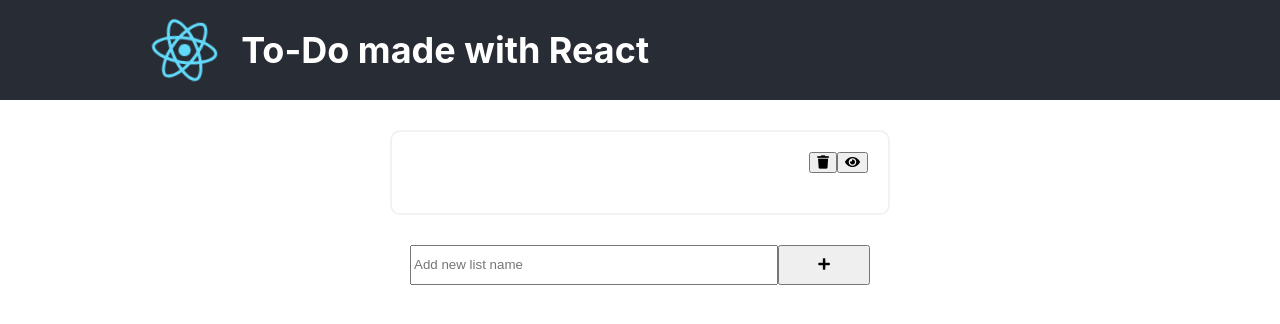
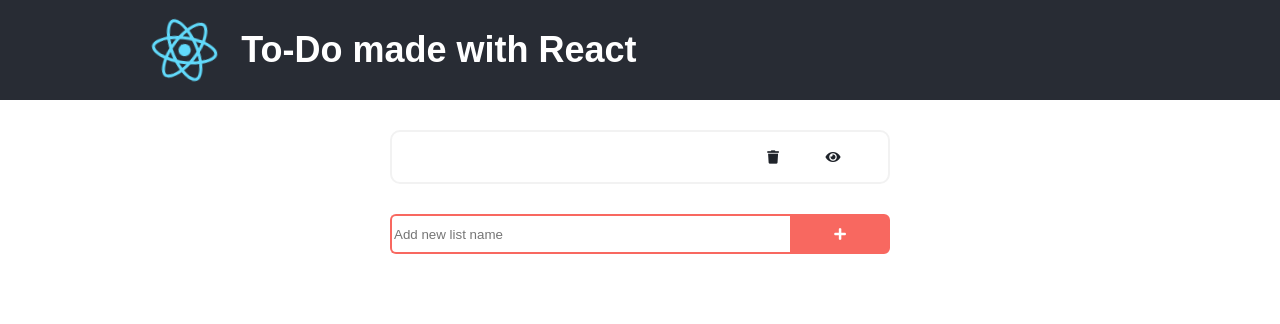
Before and after one commit to MilenaGiachetti/ReactToDo, a React (Create React App) app: page / in a window 1280 px wide. Both pictures are taken after a click on the button 824 px from the left and 140 px from the top of the page. Shown: the top 324 px of the page. Built offline with nearby package versions, Linux system fonts and the light colour scheme.

Commit message:
Add basic styling

```diff
--- a/src/containers/List/CreateList/CreateList.js
+++ b/src/containers/List/CreateList/CreateList.js
@@ -18,7 +18,7 @@ const CreateList = React.memo ((props) => {
     return (
         <div className={classes.inputGroup}>
             <input type="text" value={inputState} onKeyDown={event => enterKeyDown(event, addList)} onChange={(e) => setInputState(e.target.value)} placeholder="Add new list name"/>
-            <button onClick={addList}><i className="fas fa-plus" title="Add new list"></i></button>
+            <button onClick={addList}><i className="fas fa-plus"></i></button>
         </div>
     )
 })
--- a/src/containers/List/CreateList/CreateList.module.scss
+++ b/src/containers/List/CreateList/CreateList.module.scss
@@ -1,17 +1,22 @@
 
 .inputGroup {
-    width: calc(100% - 40px);
-    max-width: 460px;
+    width: 100%;
+    max-width: 500px;
     margin: 20px auto;
     height: 40px;
+    input {
+        width: 80%;
+        height: 100%;
+        border-radius: 6px 0 0 6px;
+        border: 2px solid #f86860;
+        border-right: 0;
+    }
+    button {
+        border-radius: 0 6px 6px 0;
+        border: 2px solid #f86860;
+        width: 20%;
+        height: 100%;
+        background-color: #f86860;
+        color: #fff;
+    }
 }
-
-.inputGroup input {
-    width: 80%;
-    height: 100%;
-}
-
-.inputGroup button {
-    width: 20%;
-    height: 100%;
-}
--- a/src/containers/List/List.js
+++ b/src/containers/List/List.js
@@ -27,16 +27,18 @@ const List = React.memo ((props) => {
 
     return (
         <div className={classes.List} onClick={(e) => e.stopPropagation()}>
-            <div className={classes.deleteListBtnCtn}>
-                <button onClick={() => props.removeList(props.id)} className={classes.deleteListBtn}><i className="fas fa-trash"></i></button>
-                <button onClick={() => props.toggleShow(props.id)} className={classes.seeListBtn}>
-                    {   props.showListId === props.id ?
-                        <i className="fas fa-eye-slash"></i>
-                        : <i className="fas fa-eye"></i>
-                    }
-                </button>
+            <div className={classes.constantListView}>
+                <h2>{props.title}</h2>
+                <div className={classes.btnCtn}>
+                    <button onClick={() => props.removeList(props.id)} className="roundBtn warning"><i className="fas fa-trash"></i></button>
+                    <button onClick={() => props.toggleShow(props.id)} className="roundBtn">
+                        {   props.showListId === props.id ?
+                            <i className="fas fa-eye-slash"></i>
+                            : <i className="fas fa-eye"></i>
+                        }
+                    </button>
+                </div>
             </div>
-            <h2>{props.title}</h2>
             {props.showListId === props.id ?
                 <div>
                     <ul>
--- a/src/containers/List/List.module.scss
+++ b/src/containers/List/List.module.scss
@@ -1,30 +1,28 @@
 .List {
     width: 100%;
-    padding: 20px;
+    padding: 0 20px;
     max-width: 500px;
     border-radius: 10px;
     border: 2px solid #f2f2f2;
     margin: 30px auto;
+    .constantListView {
+        display: flex;
+        align-items: center;
+        justify-content: space-between;
     }
-
+    ul {
+        padding: 0 20px;
+    }
     .inputGroup {
         width: 100%;
         height: 40px;
-}
-
-.inputGroup input {
+        input {
             width: 80%;
             height: 100%;
         }
-
-.inputGroup button {
+        button {
             width: 20%;
             height: 100%;
         }
-
-.deleteListBtnCtn {
-    display: flex;
-    .deleteListBtn {
-        margin-left: auto;
     }
 }
--- a/src/containers/List/ListItem/ListItem.js
+++ b/src/containers/List/ListItem/ListItem.js
@@ -13,14 +13,19 @@ const ListItem = (props) => {
     return (
         <li className={classes.ListItem}>
             {props.editingItemId === props.id ?
-                <input type="text" className={classes.Editing} value={inputValueState} onChange={(e) => {setInputValueState(e.target.value); props.editTask(props.listId, props.id, e.target.value)}} ref={inputRef} />
-                : <p className={props.complete === true ? classes.Complete : classes.Incomplete }>{props.content}</p>
+                <input type="text"
+                    className={classes.Editing}
+                    value={inputValueState}
+                    onChange={(e) => {setInputValueState(e.target.value); props.editTask(props.listId, props.id, e.target.value)}}
+                    ref={inputRef}
+                />
+                : <p className={props.complete ? classes.Complete : classes.Incomplete }>{props.content}</p>
             }
             <div className={classes.ButtonGroup}>
                 {/* edit complete delete */}
-                <button onClick={() => {props.toggleEditing(props.id)}}><i className="fas fa-edit"></i></button>
-                <button onClick={() => {props.toggleComplete(props.listId, props.id)}}><i className="fas fa-check"></i></button>
-                <button onClick={() => {props.delete(props.listId, props.id)}}><i className="fas fa-trash"></i></button>
+                <button className={[classes.itemBtn, classes.btnEditing].join('')} onClick={() => {props.toggleEditing(props.id)}}><i className="fas fa-edit"></i></button>
+                <button className={[classes.itemBtn, classes.btnCheck].join('')} onClick={() => {props.toggleComplete(props.listId, props.id)}}>{props.complete ? <i className="fas fa-times"></i> : <i className="fas fa-check"></i>}</button>
+                <button className={[classes.itemBtn, classes.btnDelete].join('')} onClick={() => {props.delete(props.listId, props.id)}}><i className="fas fa-trash"></i></button>
             </div>
         </li>
     )
--- a/src/containers/List/ListItem/ListItem.module.scss
+++ b/src/containers/List/ListItem/ListItem.module.scss
@@ -1,5 +1,6 @@
 .ListItem {
     width: 100%;
+    height: 60px;
     display: flex;
     flex-flow: row nowrap;
     justify-content: space-between;
@@ -8,8 +9,6 @@
     .Complete {
         text-decoration: line-through;
     }
-}
-
     .Editing {
         height: 53px;
         padding-left: 0;
@@ -21,11 +20,23 @@
             outline: none;
         }
     }
-
-.ButtonGroup button {
-    height: 30px;
-    width: 30px;
+    p {
+        margin: 0;
+    }
+    &:hover .ButtonGroup {
+        opacity: 1;
+        height: 60px;
+        transition: opacity 0.3s ease-in;
+    }
+    .ButtonGroup {
+        opacity: 0;
+        height: 60px;
+        .itemBtn {
+            border: 0;
+            background-color: unset;
+            height: 100%;
+            width: 60px;
             text-align: center;
-    margin-left: 10px;
-    border-radius: 50%;
         }
+    }
+}
--- a/src/index.css
+++ b/src/index.css
@@ -1,6 +1,10 @@
 * {
   	box-sizing: border-box;
 }
+
+@import url('https://fonts.googleapis.com/css2?family=Fjalla+One&family=Noto+Sans:wght@400;700&display=swap');
+/* font-family: 'Fjalla One', sans-serif;
+font-family: 'Noto Sans', sans-serif; */
 
 body {
 	margin: 0;
@@ -9,9 +13,38 @@ body {
 		sans-serif;
 	-webkit-font-smoothing: antialiased;
 	-moz-osx-font-smoothing: grayscale;
+	font-family: 'Noto Sans', Arial, sans-serif;
+	color: #1f232a;
 }
 
 code {
   	font-family: source-code-pro, Menlo, Monaco, Consolas, 'Courier New',
     monospace;
 }
+
+h1, h2 {
+	font-family: 'Fjalla One', Arial, sans-serif;
+}
+
+.roundBtn {
+	width: 50px;
+	height: 50px;
+	border-radius: 50%;
+	border: unset;
+	margin-right: 10px;
+	color: #1f232a;
+	background-color: transparent;
+	border: 2px solid transparent;
+}
+.roundBtn.warning:hover {
+	transition: all 0.3s ease-in;
+	background-color: #f86860;
+}
+.roundBtn:hover {
+	transition: all 0.3s ease-in;
+	background-color: #60daf8;
+}
+.roundBtn:focus {
+	outline: unset;
+	border: 2px solid #1f232a;
+}
```
Lines whose indentation alone changed are shown as unchanged.
